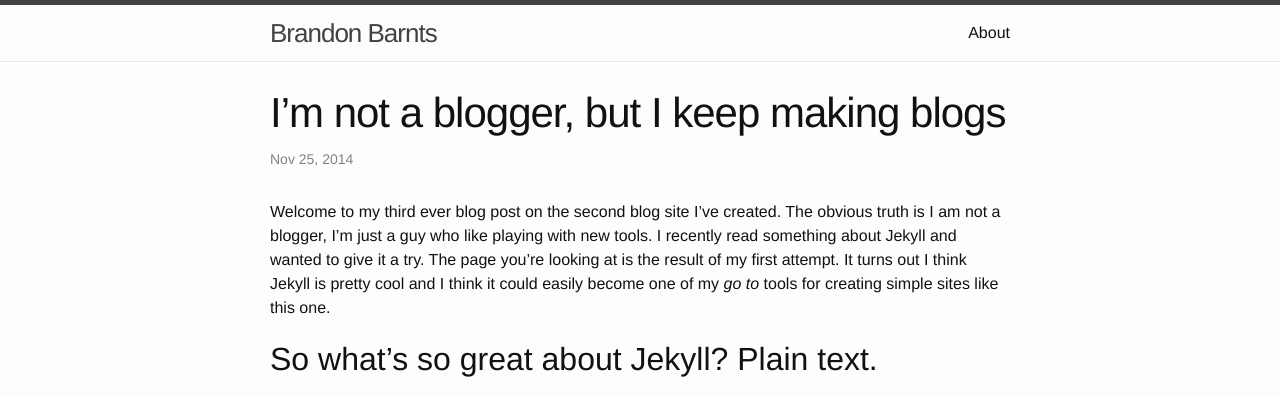
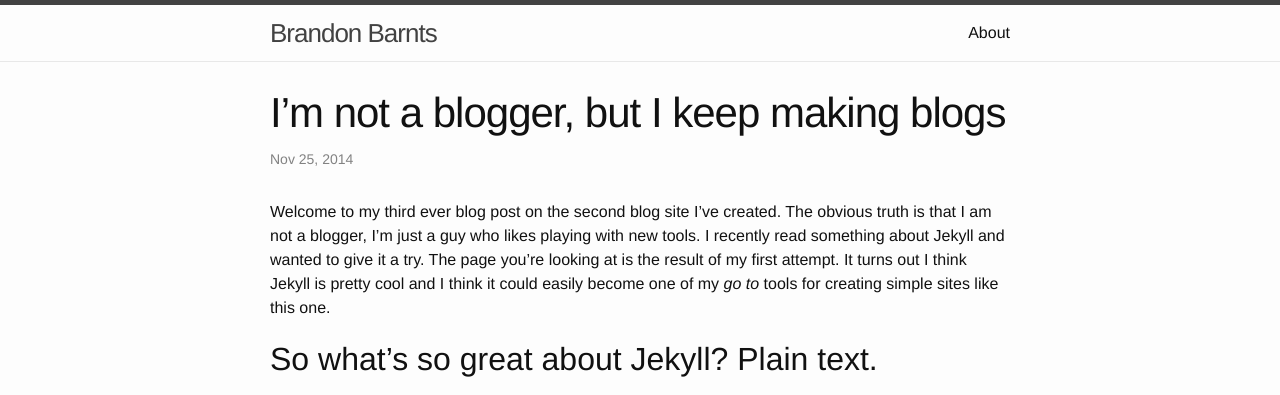
Before and after one commit to bbarnts/bbarnts.github.io, a Jekyll site: the page built from _posts/2014-11-25-Im-not-a-blogger.md, in a window 1280 px wide. Shown: the top 395 px of the page. Built offline with Jekyll 4.4.1, drawn with Linux system fonts in a browser that asks for light colours.

Commit message:
Update 2014-11-25-Im-not-a-blogger.md

```diff
--- a/_posts/2014-11-25-Im-not-a-blogger.md
+++ b/_posts/2014-11-25-Im-not-a-blogger.md
@@ -4,7 +4,7 @@ title: I’m not a blogger, but I keep making blogs
 ---
 
 Welcome to my third ever blog post on the second blog site I’ve created.
-The obvious truth is I am not a blogger, I’m just a guy who like playing with new
+The obvious truth is that I am not a blogger, I’m just a guy who likes playing with new
 tools. I recently read something about Jekyll and wanted to give it a try.
 The page you’re looking at is the result of my first attempt. It turns out
 I think Jekyll is pretty cool and I think it could easily become one of my _go to_ tools
```
